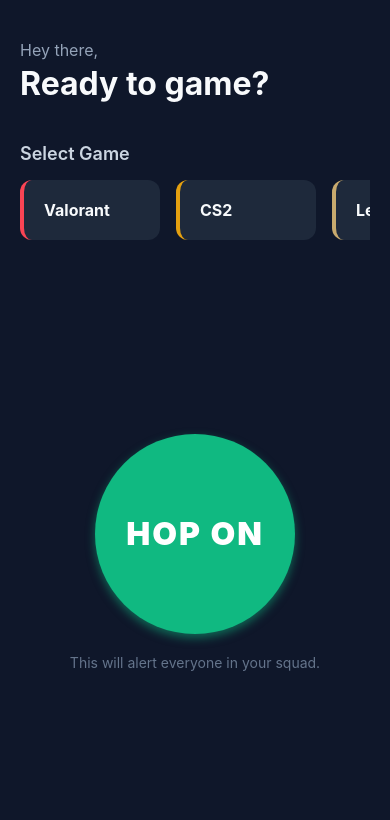
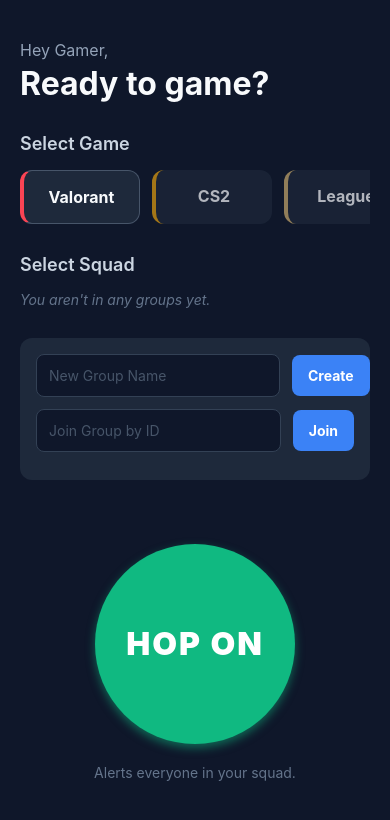
Before and after one commit to heavenlytalisman/HopON, a React Native app: screen /Dashboard in a window 390 px wide. Shown: the top 820 px of the page. Built offline with nearby package versions, Linux system fonts and the light colour scheme.

Commit message:
feat: implement Firebase anonymous auth and Firestore group logic
Added FirebaseService to handle user authentication and group creation/joining. Updated LoginScreen and DashboardScreen to utilize the database.

```diff
--- a/screens/DashboardScreen.js
+++ b/screens/DashboardScreen.js
@@ -1,42 +1,162 @@
-import React from 'react';
-import { View, Text, StyleSheet, TouchableOpacity, SafeAreaView, ScrollView } from 'react-native';
+import React, { useState, useEffect } from 'react';
+import { View, Text, StyleSheet, TouchableOpacity, SafeAreaView, ScrollView, TextInput, Alert, ActivityIndicator } from 'react-native';
+import { auth } from '../firebaseConfig';
+import { getUserGroups, createGroup, joinGroup } from '../services/FirebaseService';
 
 const GAMES = [
   { id: '1', name: 'Valorant', color: '#FA4454' },
   { id: '2', name: 'CS2', color: '#E4A010' },
-  { id: '3', name: 'League of Legends', color: '#C8AA6E' },
+  { id: '3', name: 'League', color: '#C8AA6E' },
 ];
 
-export default function DashboardScreen() {
+export default function DashboardScreen({ route }) {
+  const { nickname } = route.params || { nickname: 'Gamer' };
+  const [groups, setGroups] = useState([]);
+  const [selectedGroup, setSelectedGroup] = useState(null);
+  const [selectedGame, setSelectedGame] = useState(GAMES[0]);
+  const [newGroupName, setNewGroupName] = useState('');
+  const [joinGroupId, setJoinGroupId] = useState('');
+  const [loading, setLoading] = useState(true);
+
+  useEffect(() => {
+    loadGroups();
+  }, []);
+
+  const loadGroups = async () => {
+    setLoading(true);
+    try {
+      const userGroups = await getUserGroups(auth.currentUser.uid);
+      setGroups(userGroups);
+      if (userGroups.length > 0 && !selectedGroup) {
+        setSelectedGroup(userGroups[0]);
+      }
+    } catch (error) {
+      Alert.alert('Error', 'Could not load groups.');
+    } finally {
+      setLoading(false);
+    }
+  };
+
+  const handleCreateGroup = async () => {
+    if (!newGroupName.trim()) return;
+    try {
+      await createGroup(newGroupName.trim(), auth.currentUser.uid);
+      setNewGroupName('');
+      loadGroups();
+    } catch (error) {
+      Alert.alert('Error', error.message);
+    }
+  };
+
+  const handleJoinGroup = async () => {
+    if (!joinGroupId.trim()) return;
+    try {
+      await joinGroup(joinGroupId.trim(), auth.currentUser.uid);
+      setJoinGroupId('');
+      loadGroups();
+    } catch (error) {
+      Alert.alert('Error', error.message);
+    }
+  };
+
   const handleHopOn = () => {
-    // Logic to send push notification alert to the group
-    alert('Alert sent to your squad!');
+    if (!selectedGroup) {
+      Alert.alert('Error', 'Please select a group first!');
+      return;
+    }
+    // Logic to send push notification alert to the group (Phase 3 next step)
+    Alert.alert('Alert Sent!', `Notified ${selectedGroup.name} to hop on ${selectedGame.name}!`);
   };
 
   return (
     <SafeAreaView style={styles.container}>
       <ScrollView contentContainerStyle={styles.scrollContent}>
         <View style={styles.header}>
-          <Text style={styles.greeting}>Hey there,</Text>
+          <Text style={styles.greeting}>Hey {nickname},</Text>
           <Text style={styles.title}>Ready to game?</Text>
         </View>
 
-        <View style={styles.gamesSection}>
+        {/* Game Selection */}
+        <View style={styles.section}>
           <Text style={styles.sectionTitle}>Select Game</Text>
-          <ScrollView horizontal showsHorizontalScrollIndicator={false} style={styles.gamesList}>
+          <ScrollView horizontal showsHorizontalScrollIndicator={false} style={styles.horizontalList}>
             {GAMES.map((game) => (
-              <TouchableOpacity key={game.id} style={[styles.gameCard, { borderLeftColor: game.color, borderLeftWidth: 4 }]}>
-                <Text style={styles.gameName}>{game.name}</Text>
+              <TouchableOpacity
+                key={game.id}
+                style={[
+                  styles.card,
+                  { borderLeftColor: game.color, borderLeftWidth: 4 },
+                  selectedGame.id === game.id && styles.selectedCard
+                ]}
+                onPress={() => setSelectedGame(game)}
+              >
+                <Text style={styles.cardText}>{game.name}</Text>
               </TouchableOpacity>
             ))}
           </ScrollView>
+        </View>
+
+        {/* Group Selection */}
+        <View style={styles.section}>
+          <Text style={styles.sectionTitle}>Select Squad</Text>
+          {loading ? (
+             <ActivityIndicator color="#10B981" />
+          ) : groups.length === 0 ? (
+             <Text style={styles.hintText}>You aren't in any groups yet.</Text>
+          ) : (
+            <ScrollView horizontal showsHorizontalScrollIndicator={false} style={styles.horizontalList}>
+              {groups.map((group) => (
+                <TouchableOpacity
+                  key={group.id}
+                  style={[
+                    styles.card,
+                    { borderLeftColor: '#3B82F6', borderLeftWidth: 4 },
+                    selectedGroup?.id === group.id && styles.selectedCard
+                  ]}
+                  onPress={() => setSelectedGroup(group)}
+                >
+                  <Text style={styles.cardText}>{group.name}</Text>
+                </TouchableOpacity>
+              ))}
+            </ScrollView>
+          )}
+        </View>
+
+        {/* Group Management */}
+        <View style={styles.groupManagement}>
+          <View style={styles.inputRow}>
+            <TextInput
+              style={styles.input}
+              placeholder="New Group Name"
+              placeholderTextColor="#475569"
+              value={newGroupName}
+              onChangeText={setNewGroupName}
+            />
+            <TouchableOpacity style={styles.smallButton} onPress={handleCreateGroup}>
+              <Text style={styles.buttonText}>Create</Text>
+            </TouchableOpacity>
+          </View>
+          <View style={styles.inputRow}>
+            <TextInput
+              style={styles.input}
+              placeholder="Join Group by ID"
+              placeholderTextColor="#475569"
+              value={joinGroupId}
+              onChangeText={setJoinGroupId}
+            />
+            <TouchableOpacity style={styles.smallButton} onPress={handleJoinGroup}>
+              <Text style={styles.buttonText}>Join</Text>
+            </TouchableOpacity>
+          </View>
         </View>
 
         <View style={styles.actionSection}>
           <TouchableOpacity style={styles.hopOnButton} onPress={handleHopOn}>
             <Text style={styles.hopOnText}>HOP ON</Text>
           </TouchableOpacity>
-          <Text style={styles.actionHint}>This will alert everyone in your squad.</Text>
+          <Text style={styles.actionHint}>
+            Alerts everyone in {selectedGroup ? selectedGroup.name : 'your squad'}.
+          </Text>
         </View>
       </ScrollView>
     </SafeAreaView>
@@ -44,79 +164,25 @@
 }
 
 const styles = StyleSheet.create({
-  container: {
-    flex: 1,
-    backgroundColor: '#0F172A', // Dark theme background
-  },
-  scrollContent: {
-    flexGrow: 1,
-    padding: 20,
-  },
-  header: {
-    marginTop: 20,
-    marginBottom: 40,
-  },
-  greeting: {
-    fontSize: 16,
-    color: '#94A3B8',
-    marginBottom: 4,
-  },
-  title: {
-    fontSize: 32,
-    fontWeight: 'bold',
-    color: '#F8FAFC',
-  },
-  gamesSection: {
-    marginBottom: 40,
-  },
-  sectionTitle: {
-    fontSize: 18,
-    fontWeight: '600',
-    color: '#CBD5E1',
-    marginBottom: 16,
-  },
-  gamesList: {
-    flexDirection: 'row',
-  },
-  gameCard: {
-    backgroundColor: '#1E293B',
-    padding: 20,
-    borderRadius: 12,
-    marginRight: 16,
-    minWidth: 140,
-  },
-  gameName: {
-    color: '#F8FAFC',
-    fontSize: 16,
-    fontWeight: 'bold',
-  },
-  actionSection: {
-    flex: 1,
-    justifyContent: 'center',
-    alignItems: 'center',
-  },
-  hopOnButton: {
-    backgroundColor: '#10B981', // Emerald green for action
-    width: 200,
-    height: 200,
-    borderRadius: 100,
-    justifyContent: 'center',
-    alignItems: 'center',
-    elevation: 8,
-    shadowColor: '#10B981',
-    shadowOffset: { width: 0, height: 4 },
-    shadowOpacity: 0.5,
-    shadowRadius: 10,
-    marginBottom: 20,
-  },
-  hopOnText: {
-    color: '#FFFFFF',
-    fontSize: 32,
-    fontWeight: '900',
-    letterSpacing: 2,
-  },
-  actionHint: {
-    color: '#64748B',
-    fontSize: 14,
-  },
+  container: { flex: 1, backgroundColor: '#0F172A' },
+  scrollContent: { flexGrow: 1, padding: 20 },
+  header: { marginTop: 20, marginBottom: 30 },
+  greeting: { fontSize: 16, color: '#94A3B8', marginBottom: 4 },
+  title: { fontSize: 32, fontWeight: 'bold', color: '#F8FAFC' },
+  section: { marginBottom: 30 },
+  sectionTitle: { fontSize: 18, fontWeight: '600', color: '#CBD5E1', marginBottom: 16 },
+  horizontalList: { flexDirection: 'row' },
+  card: { backgroundColor: '#1E293B', padding: 16, borderRadius: 12, marginRight: 12, minWidth: 120, opacity: 0.7 },
+  selectedCard: { opacity: 1, borderWidth: 1, borderColor: '#475569' },
+  cardText: { color: '#F8FAFC', fontSize: 16, fontWeight: 'bold', textAlign: 'center' },
+  hintText: { color: '#64748B', fontStyle: 'italic' },
+  groupManagement: { backgroundColor: '#1E293B', padding: 16, borderRadius: 12, marginBottom: 40 },
+  inputRow: { flexDirection: 'row', marginBottom: 12, alignItems: 'center' },
+  input: { flex: 1, backgroundColor: '#0F172A', borderRadius: 8, padding: 12, color: '#F8FAFC', marginRight: 12, borderWidth: 1, borderColor: '#334155' },
+  smallButton: { backgroundColor: '#3B82F6', paddingVertical: 12, paddingHorizontal: 16, borderRadius: 8 },
+  buttonText: { color: '#FFF', fontWeight: 'bold' },
+  actionSection: { flex: 1, justifyContent: 'center', alignItems: 'center', marginBottom: 20 },
+  hopOnButton: { backgroundColor: '#10B981', width: 200, height: 200, borderRadius: 100, justifyContent: 'center', alignItems: 'center', elevation: 8, shadowColor: '#10B981', shadowOffset: { width: 0, height: 4 }, shadowOpacity: 0.5, shadowRadius: 10, marginBottom: 20 },
+  hopOnText: { color: '#FFFFFF', fontSize: 32, fontWeight: '900', letterSpacing: 2 },
+  actionHint: { color: '#64748B', fontSize: 14, textAlign: 'center' },
 });
--- a/screens/LoginScreen.js
+++ b/screens/LoginScreen.js
@@ -1,10 +1,26 @@
-import React from 'react';
-import { View, Text, StyleSheet, TouchableOpacity, SafeAreaView } from 'react-native';
+import React, { useState } from 'react';
+import { View, Text, StyleSheet, TouchableOpacity, SafeAreaView, TextInput, ActivityIndicator, Alert } from 'react-native';
+import { loginAnonymously } from '../services/FirebaseService';
 
 export default function LoginScreen({ navigation }) {
-  const handleLogin = () => {
-    // Navigate to Dashboard after login
-    navigation.replace('Dashboard');
+  const [nickname, setNickname] = useState('');
+  const [loading, setLoading] = useState(false);
+
+  const handleLogin = async () => {
+    if (!nickname.trim()) {
+      Alert.alert('Hold up!', 'Please enter a nickname first.');
+      return;
+    }
+
+    setLoading(true);
+    try {
+      await loginAnonymously(nickname.trim());
+      navigation.replace('Dashboard', { nickname: nickname.trim() });
+    } catch (error) {
+      Alert.alert('Login Error', error.message);
+    } finally {
+      setLoading(false);
+    }
   };
 
   return (
@@ -13,8 +29,28 @@
         <Text style={styles.title}>HopON</Text>
         <Text style={styles.subtitle}>Get the squad together.</Text>
 
-        <TouchableOpacity style={styles.discordButton} onPress={handleLogin}>
-          <Text style={styles.buttonText}>Login with Discord</Text>
+        <View style={styles.inputContainer}>
+          <Text style={styles.label}>Choose a Nickname</Text>
+          <TextInput
+            style={styles.input}
+            placeholder="e.g. xX_Slayer_Xx"
+            placeholderTextColor="#475569"
+            value={nickname}
+            onChangeText={setNickname}
+            autoCapitalize="none"
+          />
+        </View>
+
+        <TouchableOpacity
+          style={[styles.discordButton, loading && styles.buttonDisabled]}
+          onPress={handleLogin}
+          disabled={loading}
+        >
+          {loading ? (
+            <ActivityIndicator color="#FFF" />
+          ) : (
+            <Text style={styles.buttonText}>Enter Lobby</Text>
+          )}
         </TouchableOpacity>
       </View>
     </SafeAreaView>
@@ -29,27 +65,49 @@
   content: {
     flex: 1,
     justifyContent: 'center',
-    alignItems: 'center',
-    padding: 20,
+    padding: 32,
   },
   title: {
     fontSize: 48,
     fontWeight: 'bold',
     color: '#F8FAFC',
     marginBottom: 8,
+    textAlign: 'center',
   },
   subtitle: {
     fontSize: 18,
     color: '#94A3B8',
     marginBottom: 60,
+    textAlign: 'center',
+  },
+  inputContainer: {
+    marginBottom: 24,
+  },
+  label: {
+    color: '#CBD5E1',
+    marginBottom: 8,
+    fontSize: 14,
+    fontWeight: '600',
+  },
+  input: {
+    backgroundColor: '#1E293B',
+    borderRadius: 12,
+    padding: 16,
+    color: '#F8FAFC',
+    fontSize: 16,
+    borderWidth: 1,
+    borderColor: '#334155',
   },
   discordButton: {
     backgroundColor: '#5865F2', // Discord blurple
     paddingVertical: 16,
-    paddingHorizontal: 32,
     borderRadius: 12,
     width: '100%',
     alignItems: 'center',
+    marginTop: 12,
+  },
+  buttonDisabled: {
+    opacity: 0.7,
   },
   buttonText: {
     color: '#FFFFFF',
--- /dev/null
+++ b/services/FirebaseService.js
@@ -0,0 +1,67 @@
+import { auth, db } from '../firebaseConfig';
+import { signInAnonymously } from 'firebase/auth';
+import { doc, setDoc, getDoc, collection, addDoc, updateDoc, arrayUnion, getDocs, query, where } from 'firebase/firestore';
+
+// Auth Services
+export const loginAnonymously = async (nickname) => {
+  try {
+    const userCredential = await signInAnonymously(auth);
+    const user = userCredential.user;
+
+    // Create or update user profile in Firestore
+    await setDoc(doc(db, 'users', user.uid), {
+      uid: user.uid,
+      nickname: nickname,
+      createdAt: new Date(),
+      // fcmToken will be updated later when notifications are setup
+    }, { merge: true });
+
+    return user;
+  } catch (error) {
+    console.error("Error signing in anonymously: ", error);
+    throw error;
+  }
+};
+
+// Group Services
+export const createGroup = async (groupName, creatorUid) => {
+  try {
+    const docRef = await addDoc(collection(db, 'groups'), {
+      name: groupName,
+      members: [creatorUid],
+      createdAt: new Date()
+    });
+    return docRef.id;
+  } catch (error) {
+    console.error("Error creating group: ", error);
+    throw error;
+  }
+};
+
+export const joinGroup = async (groupId, userUid) => {
+  try {
+    const groupRef = doc(db, 'groups', groupId);
+    await updateDoc(groupRef, {
+      members: arrayUnion(userUid)
+    });
+    return true;
+  } catch (error) {
+    console.error("Error joining group: ", error);
+    throw error;
+  }
+};
+
+export const getUserGroups = async (userUid) => {
+  try {
+    const q = query(collection(db, 'groups'), where("members", "array-contains", userUid));
+    const querySnapshot = await getDocs(q);
+    const groups = [];
+    querySnapshot.forEach((doc) => {
+      groups.push({ id: doc.id, ...doc.data() });
+    });
+    return groups;
+  } catch (error) {
+    console.error("Error fetching user groups: ", error);
+    throw error;
+  }
+};
```
